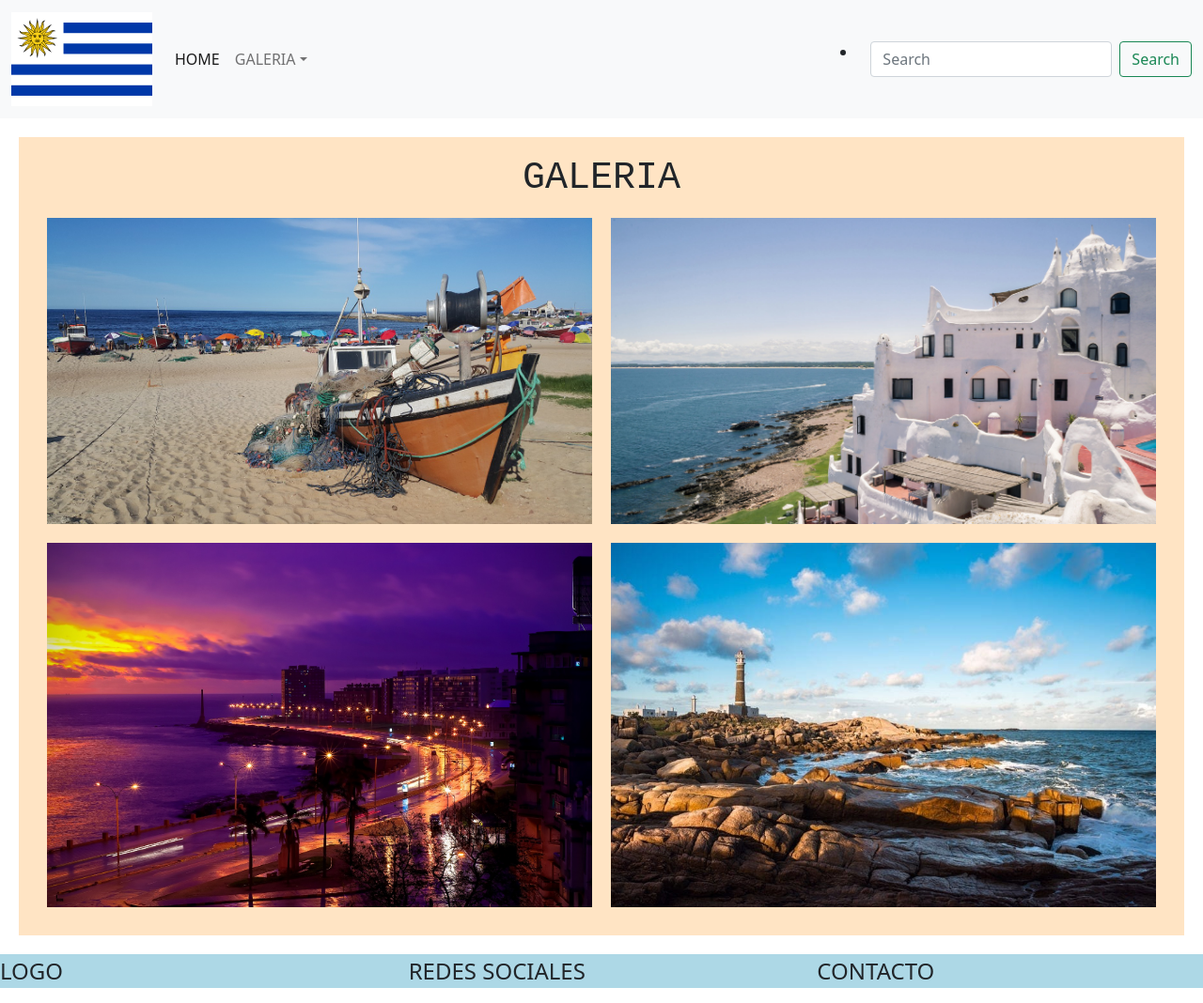
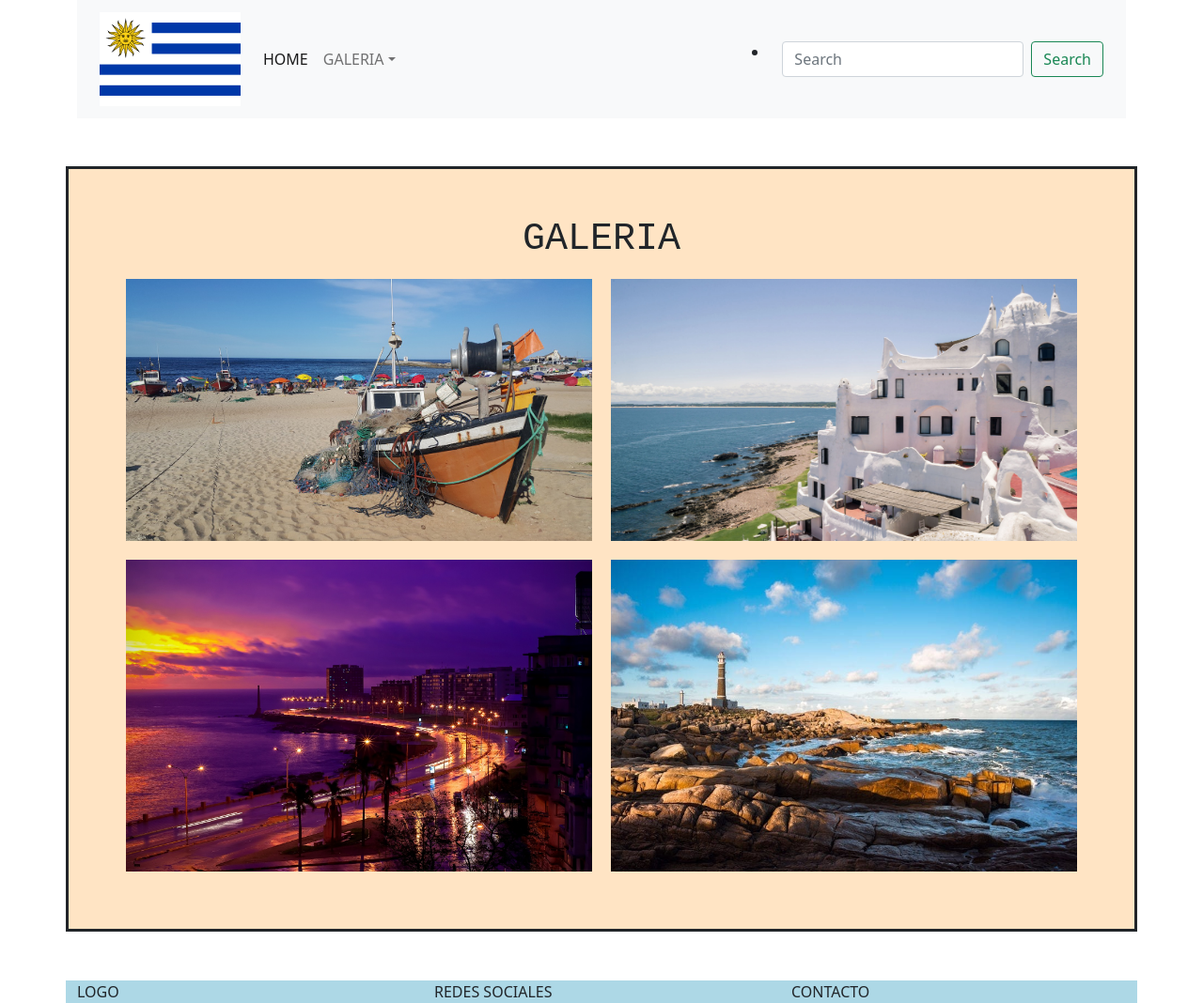
Before and after one commit to kevin-ngrn/galeriaconsass, a website: page pages/galeria.html in a window 1280 px wide. Shown: the whole page at 94% size. Drawn offline with nearby package versions, Linux system fonts and the light colour scheme.

Commit message:
intentando aplicar maps, mixin y extend

```diff
--- a/pages/galeria.html
+++ b/pages/galeria.html
@@ -10,11 +10,10 @@
     <!--CSS PROPIO-->
     <link rel="stylesheet" href="../css/estilo.css">
 </head>
-<body>
-    <div class="container"></div>
-    <!--LOGO + NAV-->
-        <div class="row"></div>
-            <div class="col-6 col-lg-12 bgColor"></div>
+<body> <!--LOGO + NAV-->
+    <div class="container">
+        <div class="row">
+            <div class="col-6 col-lg-12 bgColor">
                 <nav class="navbar navbar-expand-lg navbar-light bg-light">
                 <div class="container-fluid">
                 <a class="navbar-brand" href="#">
@@ -42,24 +41,33 @@
                     </form>
                 </div>
                 </nav>
+            </div>
+        </div>
+    </div>
 <!--CONTENIDO-->
-            <main>
+    <div class="container mainGaleria">
+        <div class="row">
+            <div class="col-12 col-lg-12">
             <h1>GALERIA</h1>
-                <div>
+            <div class="imgGaleria">
                 <img src="../assets/img/paisaje1.jpg" alt="paisaje">
                 <img src="../assets/img/paisaje2.jpg" alt="paisaje2">
             </div>
-                <div>
+            <div class="imgGaleria">
                 <img src="../assets/img/paisaje3.jpg" alt="paisaje3">
                 <img src="../assets/img/paisaje4.jpg" alt="paisaje4">
             </div>
-            </main>
+            </div>
+        </div>
+    </div>
 <!--FOOTER-->
-        <footer class="row">
+    <div class="container footer">
+        <div class="row">
             <div class="col-12 col-lg-4">LOGO</div>
             <div class="col-12 col-lg-4">REDES SOCIALES</div>
             <div class="col-12 col-lg-4">CONTACTO</div>
-        </footer>
+        </div>
+    </div>
     <script src="https://cdn.jsdelivr.net/npm/bootstrap@5.1.3/dist/js/bootstrap.bundle.min.js" integrity="sha384-ka7Sk0Gln4gmtz2MlQnikT1wXgYsOg+OMhuP+IlRH9sENBO0LRn5q+8nbTov4+1p" crossorigin="anonymous"></script>
 </body>
 </html>
--- /dev/null
+++ b/scss/_footer.scss
@@ -0,0 +1,5 @@
+.footer{
+    background-color: $bgColorFooter;
+    & .logosRedes{
+    margin: 10px;}
+}
--- /dev/null
+++ b/scss/_mainpages.scss
@@ -0,0 +1,35 @@
+.mainHome{
+    background-color: $bgColorMain;
+    padding: 4%;
+    margin-top: 4%;
+    margin-bottom: 4%;
+    h1{
+        display: flex;
+        justify-content: center;
+        font-family: map-get($map: estilos, $key:tipografia)}
+}
+
+.mainGaleria{
+    @extend .mainHome;
+    border: solid;
+    h1{
+        display: flex;
+        justify-content: center;
+        }
+    .imgGaleria{
+        display:flex;
+        & img{
+        padding: 10px;
+        width: 50%;}
+    }
+}
+
+@media only screen and (max-width: 768px){
+    .mainGaleria{
+        & .imgGaleria{
+            flex-direction: column;
+            & img{
+                width: 100%;}
+        }
+    }
+}
--- /dev/null
+++ b/scss/_maps.scss
@@ -0,0 +1,2 @@
+$estilos:(
+    tipografia: 'Courier New', Courier, monospace)
--- a/scss/footer.scss
+++ /dev/null
@@ -1,4 +0,0 @@
-footer{
-    font-size: x-large;
-    background-color: $bgColorFooter;
-}
--- a/scss/maingaleria.scss
+++ /dev/null
@@ -1,17 +0,0 @@
-main{
-    background-color: $bgColorMain;
-    padding: 20px;
-    margin: 20px;
-    h1{
-        display: flex;
-        justify-content: center;
-        font-family: 'Courier New', Courier, monospace;
-        }
-    div{
-        display:flex;
-        & img{
-        padding: 10px;
-        width: 50%;
-        }
-    }
-}
--- a/scss/style.scss
+++ b/scss/style.scss
@@ -1,3 +1,4 @@
 @import "colores";
-@import "maingaleria";
+@import "mainpages";
 @import "footer";
+@import "maps";
```
Also changed, not shown: index.html (+13 -26 lines), assets/img/logoFacebook.png (added), assets/img/logoGmail.png (added), assets/img/logoInstagram.png (added), assets/img/logoTwitter.png (added), css/estilo.css, scss/_colores.scss (line endings or trailing spaces). Lines whose indentation alone changed are shown as unchanged.
